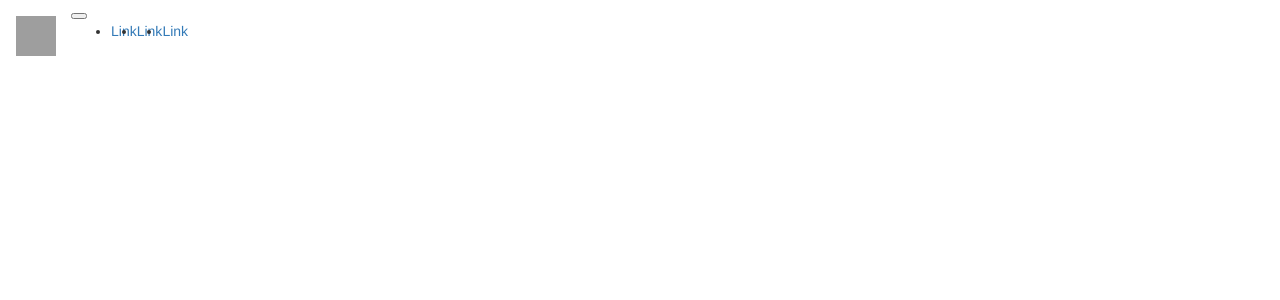
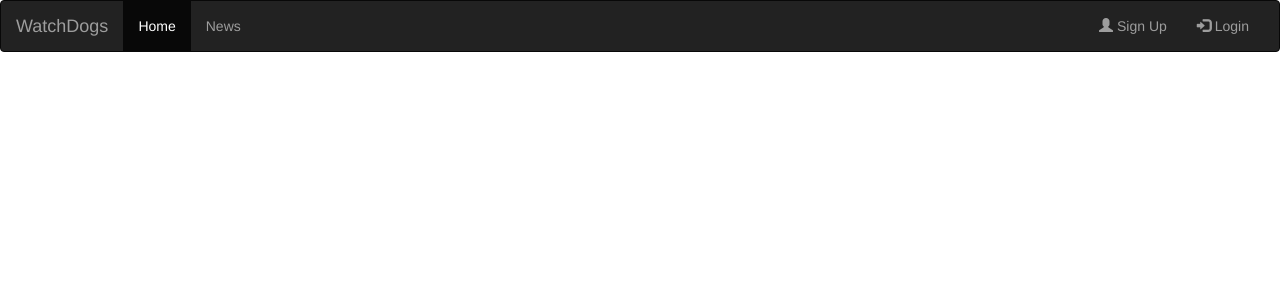
Before and after one commit to dan-jugz/highLight, a Flask app: template app/templates/base.html in a window 1280 px wide. Shown: the top 300 px of the page. Run offline with Flask 2, Linux system fonts and the light colour scheme; the template is opened without the code that fills it, so the values that code supplies are empty; parts of the project's set-up code (start-up, migrations or seed data) failed here and were passed over; some libraries are stand-ins or nearby versions; grey boxes are pictures that could not be loaded.

Commit message:
changed the navbar to supported styles

```diff
--- a/app/templates/navbar.html
+++ b/app/templates/navbar.html
@@ -1,31 +1,31 @@
-<nav class="navbar navbar-expand-md bg-dark navbar-dark">
-    <!-- Brand -->
-    <a class="navbar-brand" href="#">
-          <img src="http://lorempixel.com/40/40/people/1" alt="Logo">
-        </a>
-
-    <!-- Toggler/collapsibe Button -->
+<nav class="navbar navbar-inverse">
+    <div class="container-fluid">
+      <div class="navbar-header">
         <button
-      class="navbar-toggler"
           type="button"
+          class="navbar-toggle"
           data-toggle="collapse"
-      data-target="#collapsibleNavbar"
+          data-target="#myNavbar"
         >
-      <span class="navbar-toggler-icon"></span>
+          <span class="icon-bar"></span>
+          <span class="icon-bar"></span>
+          <span class="icon-bar"></span>
         </button>
-
-    <!-- Navbar links -->
-    <div class="collapse navbar-collapse" id="collapsibleNavbar">
-      <ul class="navbar-nav">
-        <li class="nav-item">
-          <a class="nav-link" href="#">Link</a>
+        <a class="navbar-brand" href="#">WatchDogs</a>
+      </div>
+      <div class="collapse navbar-collapse" id="myNavbar">
+        <ul class="nav navbar-nav">
+          <li class="active"><a href="/">Home</a></li>
+          <li><a href="/watchdogs/news">News</a></li>
+          <!-- <li><a href="#">Page 2</a></li>
+          <li><a href="#">Page 3</a></li> -->
+        </ul>
+        <ul class="nav navbar-nav navbar-right">
+          <li>
+            <a href="#"><span class="glyphicon glyphicon-user"></span> Sign Up</a>
           </li>
-        <li class="nav-item">
-          <a class="nav-link" href="#">Link</a>
-        </li>
-        <li class="nav-item">
-          <a class="nav-link" href="#">Link</a>
+          <li>
+            <a href="#"><span class="glyphicon glyphicon-log-in"></span> Login</a>
           </li>
         </ul>
       </div>
-  </nav>
```
Lines whose indentation alone changed are shown as unchanged.
